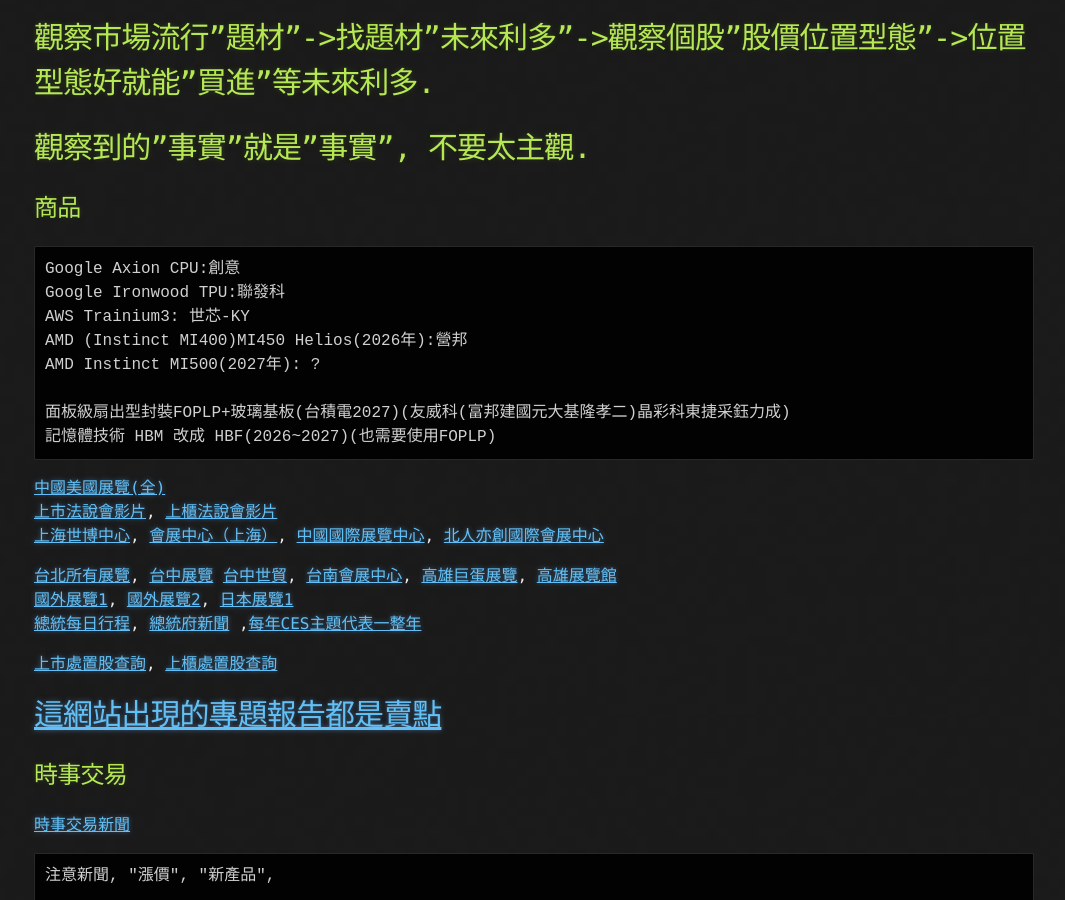
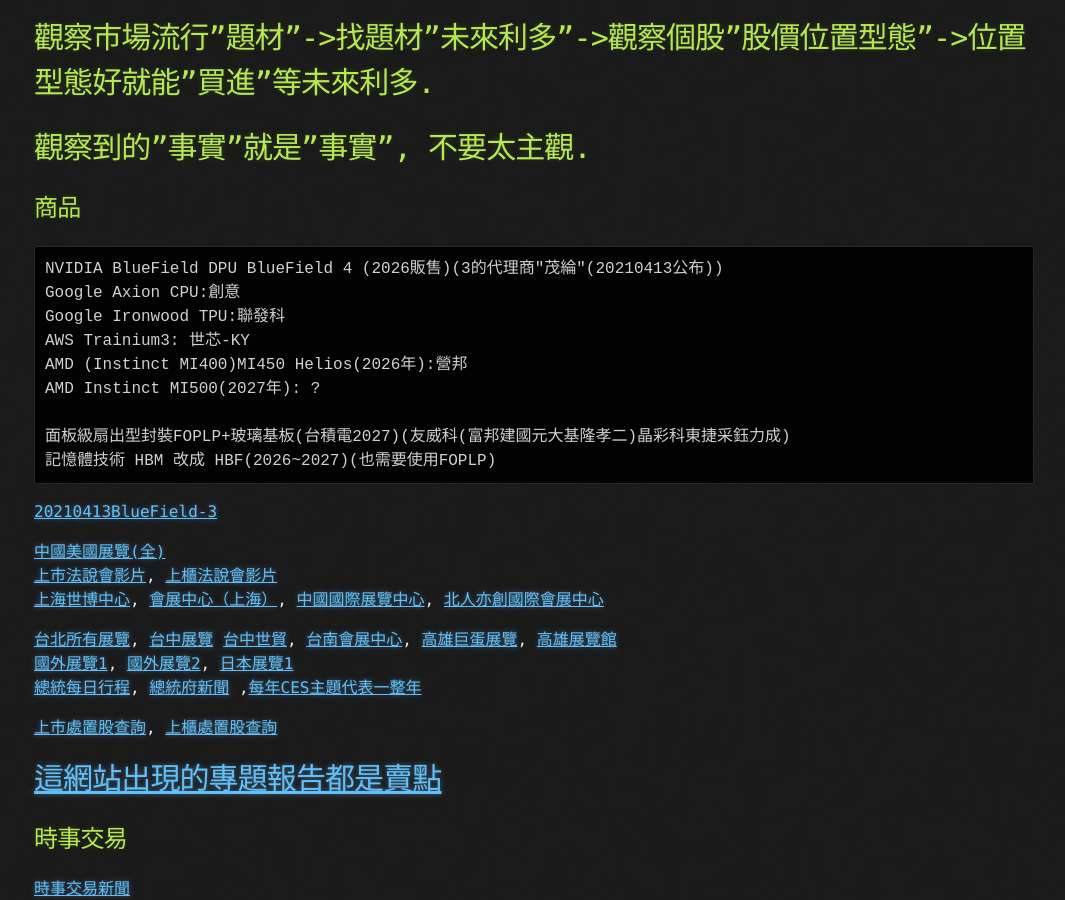
Before and after one commit to lepg5487/Stock_God, a Jekyll site: the page built from experience.md, in a window 1280 px wide and 900 px high, scrolled down 348 px. Shown: the whole window, without its empty margins (106-1171 px from the left). Built offline with Jekyll 4.4.1, drawn with Linux system fonts in a browser that asks for light colours; our own code applies the rules of GitHub Pages for plain Markdown files.

Commit message:
Update experience.md

````diff
--- a/experience.md
+++ b/experience.md
@@ -8,6 +8,7 @@
 
 ## 商品
 ```
+NVIDIA BlueField DPU BlueField 4 (2026販售)(3的代理商"茂綸"(20210413公布))
 Google Axion CPU:創意
 Google Ironwood TPU:聯發科
 AWS Trainium3: 世芯-KY
@@ -17,7 +18,7 @@
 面板級扇出型封裝FOPLP+玻璃基板(台積電2027)(友威科(富邦建國元大基隆孝二)晶彩科東捷采鈺力成)
 記憶體技術 HBM 改成 HBF(2026~2027)(也需要使用FOPLP)
 ```
-
+[20210413BlueField-3](https://nvidianews.nvidia.com/news/nvidia-extends-data-center-infrastructure-processing-roadmap-with-bluefield-3)
 
 [中國美國展覽(全)](https://www.jufair.com/exhibition-0-0-0-0-0-0-1/?sort=asc&type=start_time)
 [上市法說會影片](https://webpro.twse.com.tw/webportal/vod/101/?categoryId=101), [上櫃法說會影片](https://www.tpex.org.tw/web/about/news/media/media_gallery.php?l=zh-tw)
````
